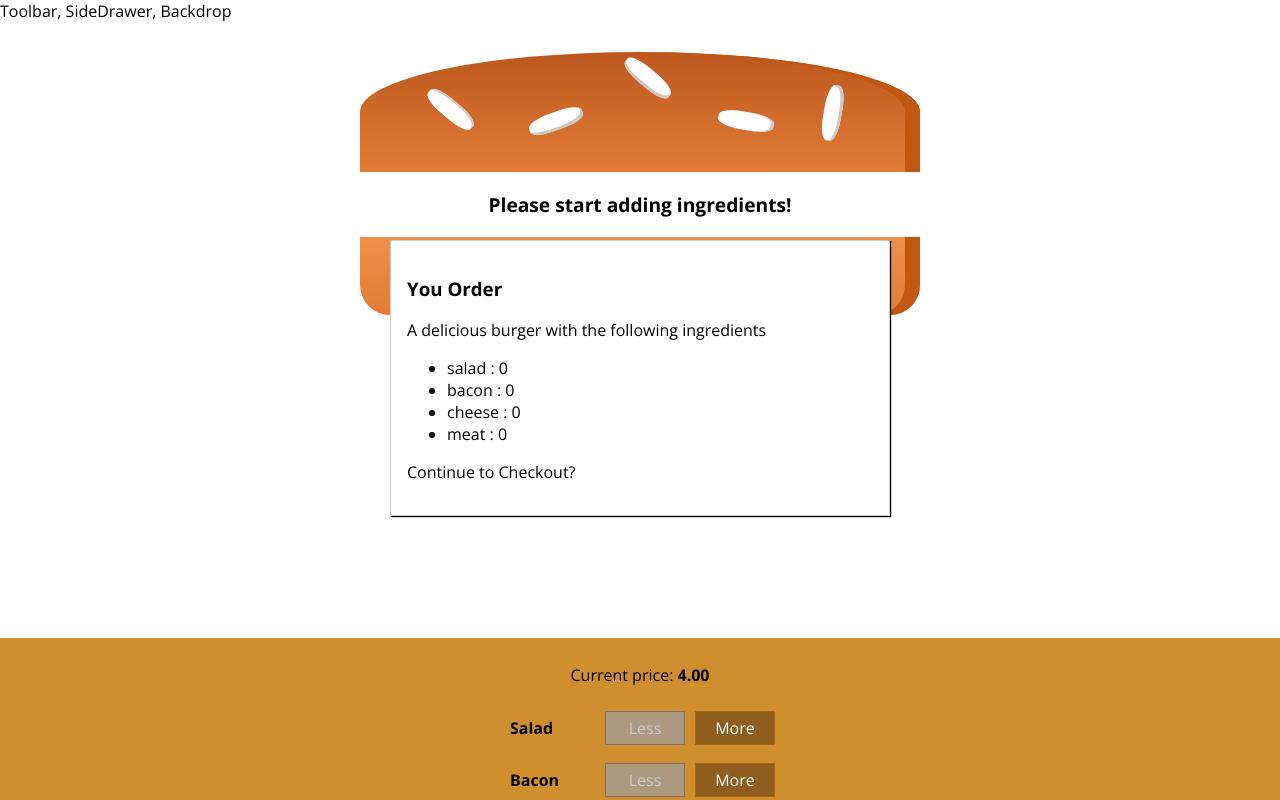
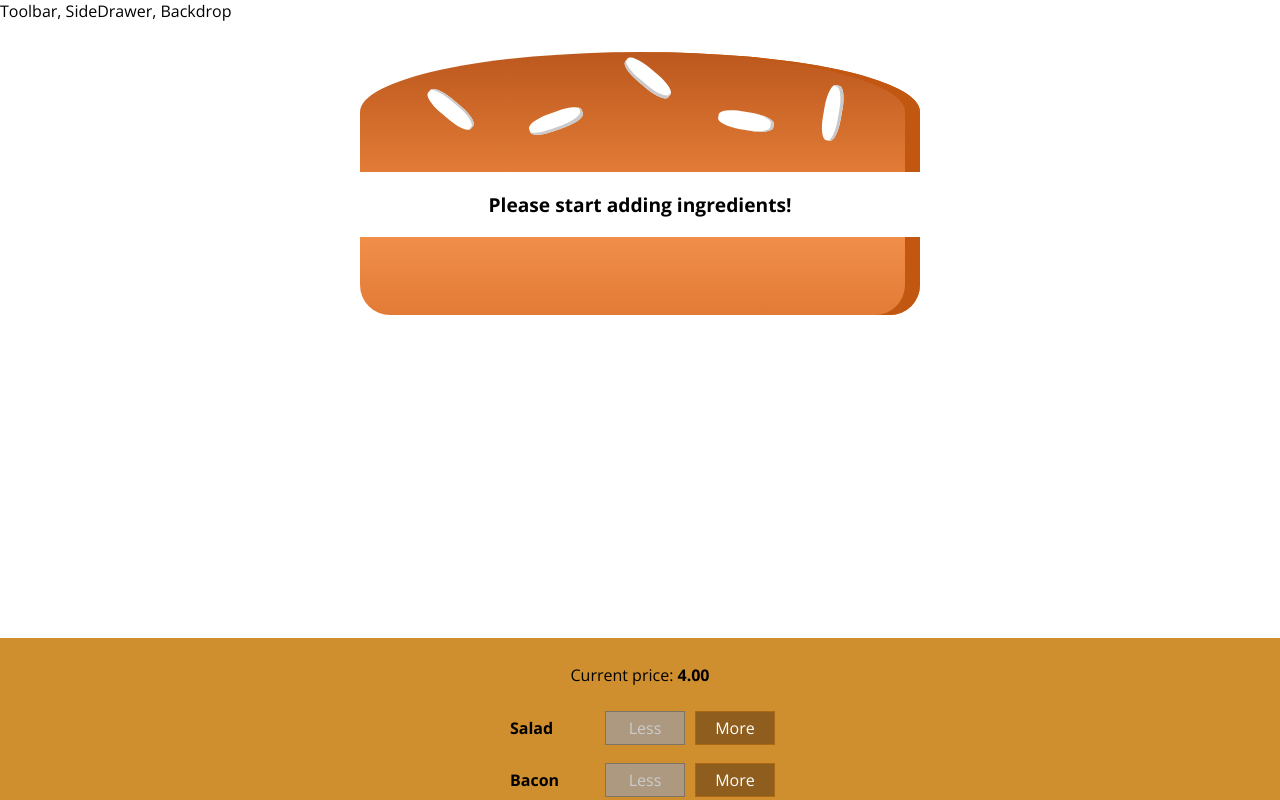
Before and after one commit to tzyiii/React-Learning, a React app: page / in a window 1280 px wide. Shown: the top 800 px of the page. Built offline with nearby package versions, Linux system fonts and the light colour scheme.

Commit message:
add animation for checkout

```diff
--- a/src/components/Burger/BuildControls/BuildControls.js
+++ b/src/components/Burger/BuildControls/BuildControls.js
@@ -26,7 +26,7 @@
 						  removed={() => props.ingredientRemoved(ctrl.type)} disbled={props.disabled[ctrl.type]}/>
 		))}
 
-		<button className={classes.OrderButton} disabled={!props.purchasable}>Order Now</button>
+		<button className={classes.OrderButton} disabled={!props.purchasable} onClick={props.ordered}>Order Now</button>
 	</div>
 );
 
--- a/src/components/UI/Modal/Modal.js
+++ b/src/components/UI/Modal/Modal.js
@@ -2,7 +2,11 @@
 import classes from './Modal.css';
 
 const modal = (props) => (
-    <div className={classes.Modal}>
+    <div className={classes.Modal}
+    style={{
+        transform: props.show ? 'translateY(0)' : 'translateY(-100vh)',
+        opacity: props.show ? '1' : '0'
+    }}>
         {props.children}
     </div>
 );
--- a/src/containers/BurgerBuilder/BurgerBuilder.js
+++ b/src/containers/BurgerBuilder/BurgerBuilder.js
@@ -24,7 +24,8 @@
             meat: 0
         },
         totalPrice: 4,
-        purchasable: false
+        purchasable: false,
+        purchasing: false
     };
 
     addIngredientHandler = (type) => {
@@ -80,6 +81,10 @@
         });
     }
 
+    purchaseHandler = () => {
+        this.setState({purchasing : true});
+    }
+
     render() {
         const disableInfo = {
             ...this.state.ingredients
@@ -91,7 +96,7 @@
 
         return (
             <Aux>
-                <Modal>
+                <Modal show={this.state.purchasing}>
                     <OrderSummary ingredients={this.state.ingredients}/>
                 </Modal>
                 <Burger ingredients={this.state.ingredients}/>
@@ -99,7 +104,8 @@
                                ingredientRemoved={this.removeIngredientHandler}
                                disabled={disableInfo}
                                purchasable={this.state.purchasable}
-                               price={this.state.totalPrice}/>
+                               price={this.state.totalPrice}
+                               ordered={this.purchaseHandler}/>
             </Aux>
         );
     }
```
